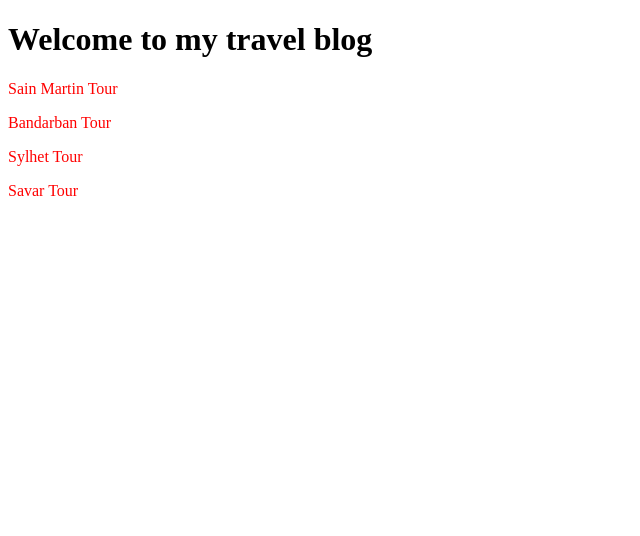
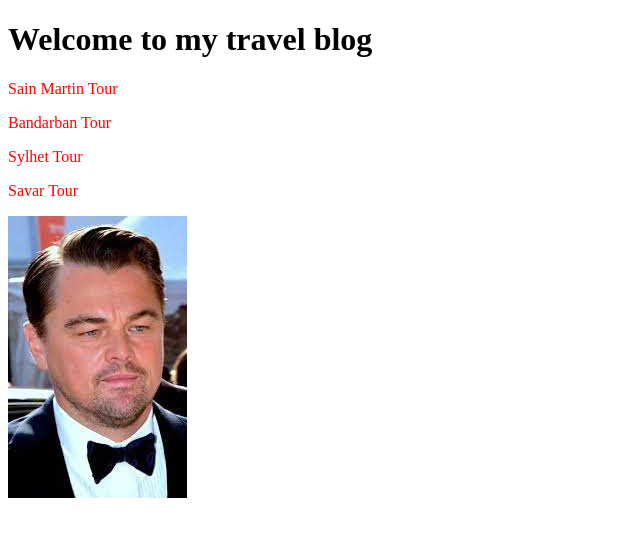
Before and after one commit to Ripon2323/my-second-repo, a plain HTML site: page index.html in a window 1280 px wide. Shown: the whole page, without its empty margins (0-640 px from the left). Drawn offline with Linux system fonts and the light colour scheme.

Commit message:
image adde

```diff
--- a/index.html
+++ b/index.html
@@ -13,5 +13,6 @@
     <p>Bandarban Tour</p>
     <p>Sylhet Tour</p>
     <p>Savar Tour</p>
+    <img src="deCap.jpg" alt="">
 </body>
 </html>
```
Also changed, not shown: deCap.jpg (added).
